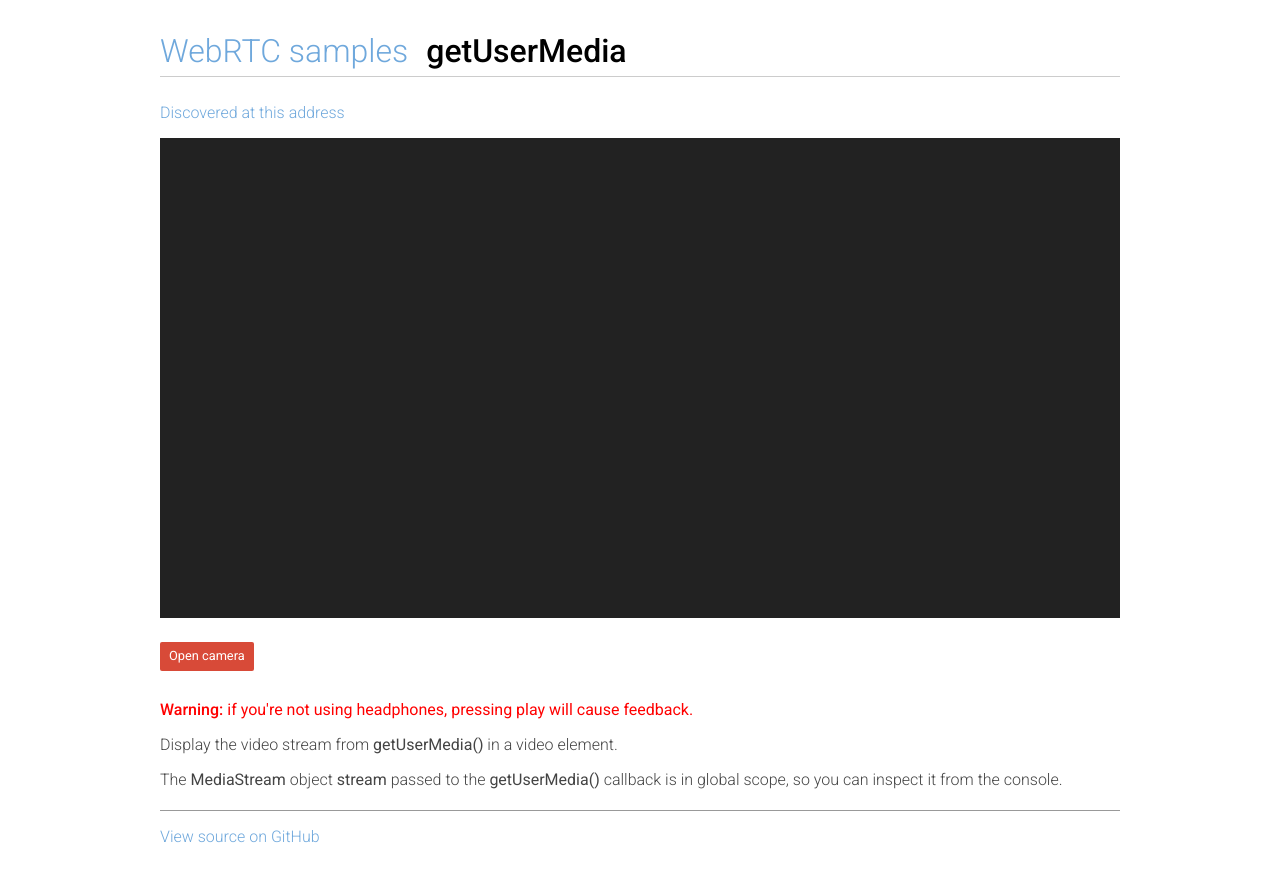
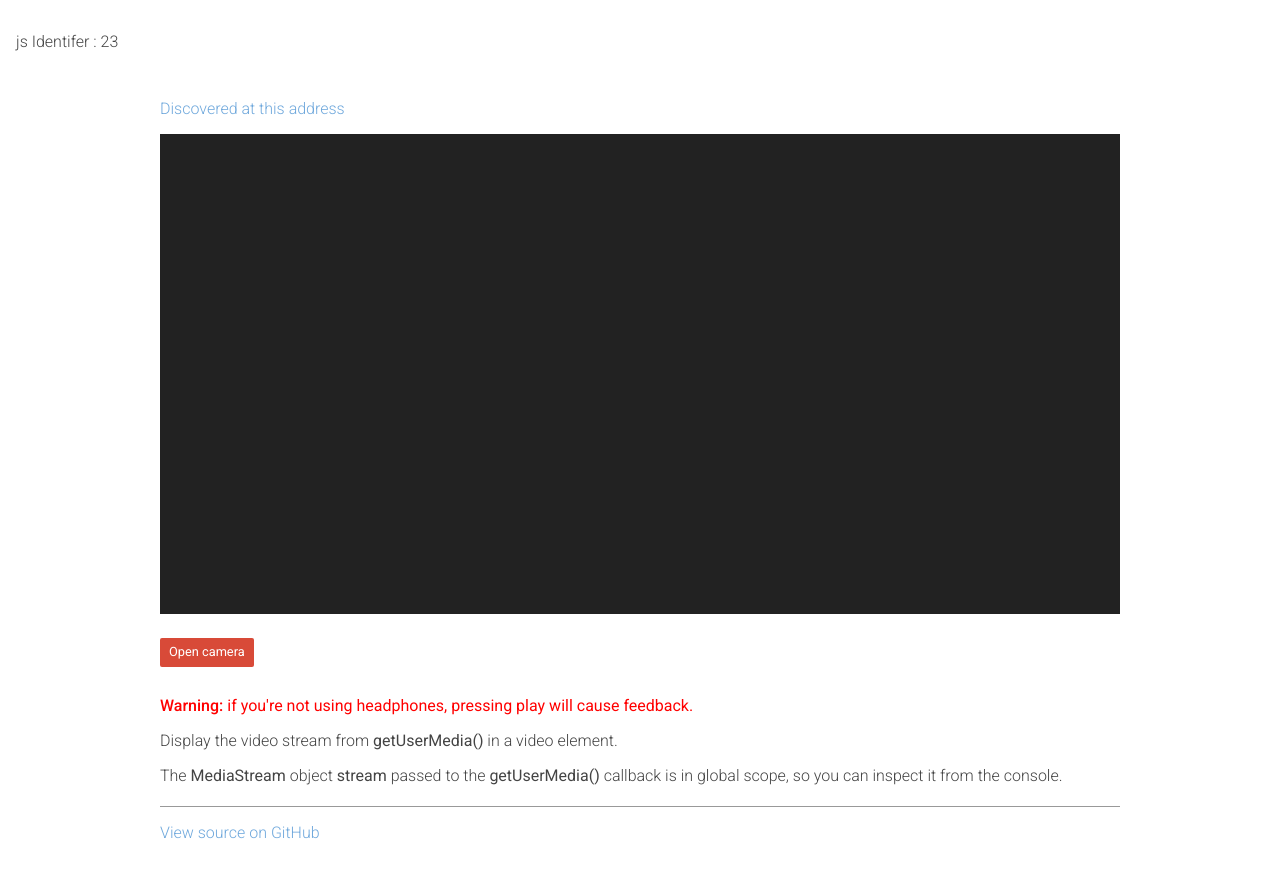
Before and after one commit to LaFrimousse/VITAProject, a plain HTML site: page Camera3/index.html in a window 1280 px wide. Drawn offline with Linux system fonts and the light colour scheme.

Commit message:
stuff done

```diff
--- a/Camera3/index.html
+++ b/Camera3/index.html
@@ -16,10 +16,12 @@
     -->
     <!--<meta name="viewport" content="width=device-width, user-scalable=yes, initial-scale=1, maximum-scale=1">-->
     <meta name="viewport" content="width=device-width, user-scalable=yes">
+    <!--
     <meta itemprop="description" content="Client-side WebRTC code samples">
     <meta itemprop="image" content="images/webrtc-icon-192x192.png">
     <meta itemprop="name" content="WebRTC code samples">
-    <!--meta name="mobile-web-app-capable" content="yes"-->
+    <meta name="mobile-web-app-capable" content="yes">
+    -->
     <!--<meta id="theme-color" name="theme-color" content="#ffffff">-->
 
     <!--To open a link in a new tab or window instead of this actual tab-->
@@ -35,9 +37,10 @@
 
 <body>
 
+  <p id = "jsIdentifier"></p>
+
 <div id="container">
-    <h1><a href="//webrtc.github.io/samples/" title="WebRTC samples homepage">WebRTC samples</a>
-        <span>getUserMedia</span></h1>
+
         <p><a href="https://webrtc.github.io/samples/src/content/getusermedia/gum/">Discovered at this address</a></p>
 
     <video id="gum-local" autoplay playsinline></video>
@@ -56,7 +59,7 @@
        title="View source for this page on GitHub" id="viewSource">View source on GitHub</a>
 </div>
 
-<script src="js/adapter-latest.js"></script>
+<script src=" https://webrtc.github.io/adapter/adapter-latest.js"></script>
 <script src="js/main.js"></script>
 
 </body>
--- a/Camera3/js/main.js
+++ b/Camera3/js/main.js
@@ -6,6 +6,8 @@
  *  tree.
  */
 'use strict';
+
+document.getElementById("jsIdentifier").innerHTML = "js Identifer : 23"
 
 // Put variables in global scope to make them available to the browser console.
 const constraints = window.constraints = {
@@ -43,6 +45,7 @@ function errorMsg(msg, error) {
 }
 
 async function init(e) {
+  console.log("Intialisation")
   try {
     const stream = await navigator.mediaDevices.getUserMedia(constraints);
     handleSuccess(stream);
```
